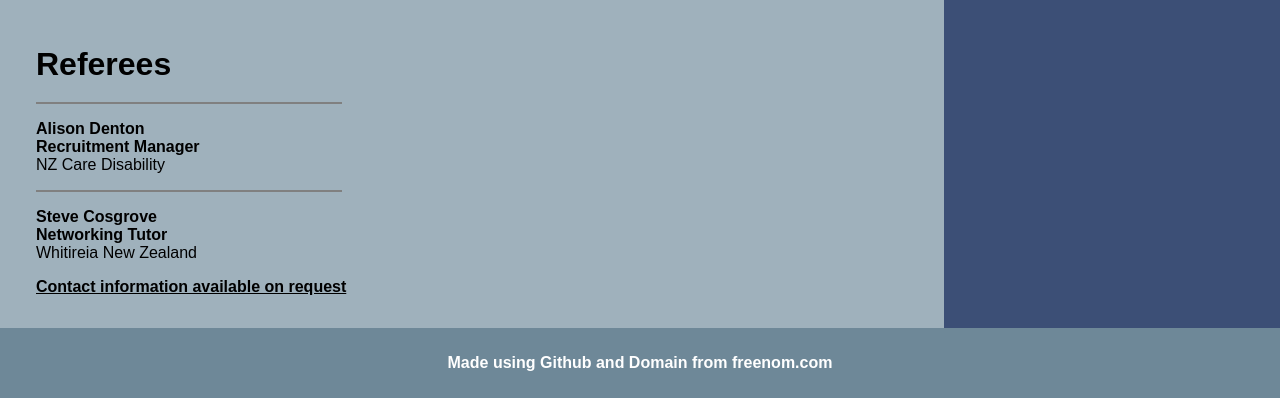
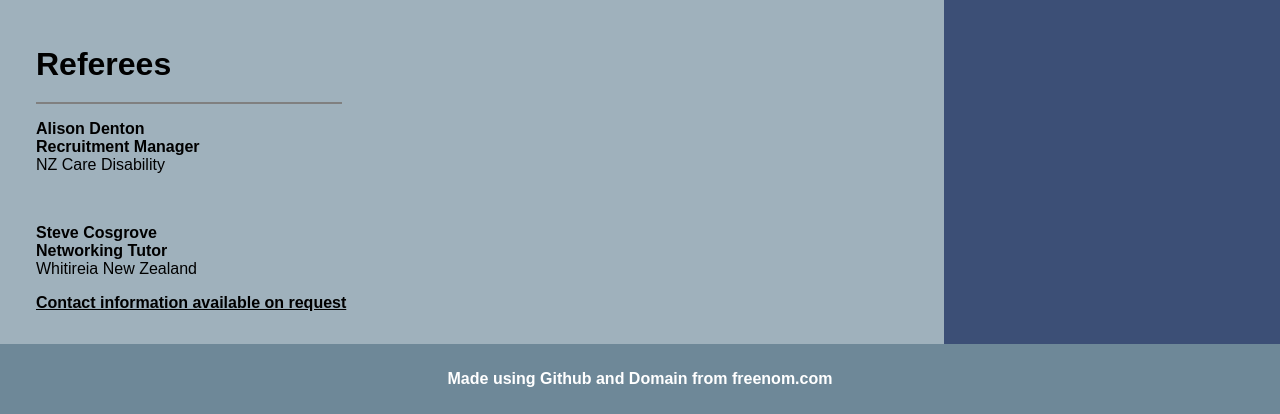
Before and after one commit to Haweast/Contact, a plain HTML site: page index.html in a window 1280 px wide. Shown: the part 415-829 px from the top of the page. Drawn offline with Linux system fonts and the light colour scheme.

Commit message:
Update index.html

```diff
--- a/index.html
+++ b/index.html
@@ -150,7 +150,7 @@ footer {
 		<h1><font size="6">Referees</font></h1>
 			<hr noshade></hr>
 		<p><strong>Alison Denton<br>Recruitment Manager</strong><br>NZ Care Disability</p>
-	    		<hr noshade></hr>
+	    		<br>
 		<p><strong>Steve Cosgrove<br>Networking Tutor</strong><br>Whitireia New Zealand</p>
 		<p><strong><u>Contact information available on request</u></strong></p>
 	</bodytext>
```
